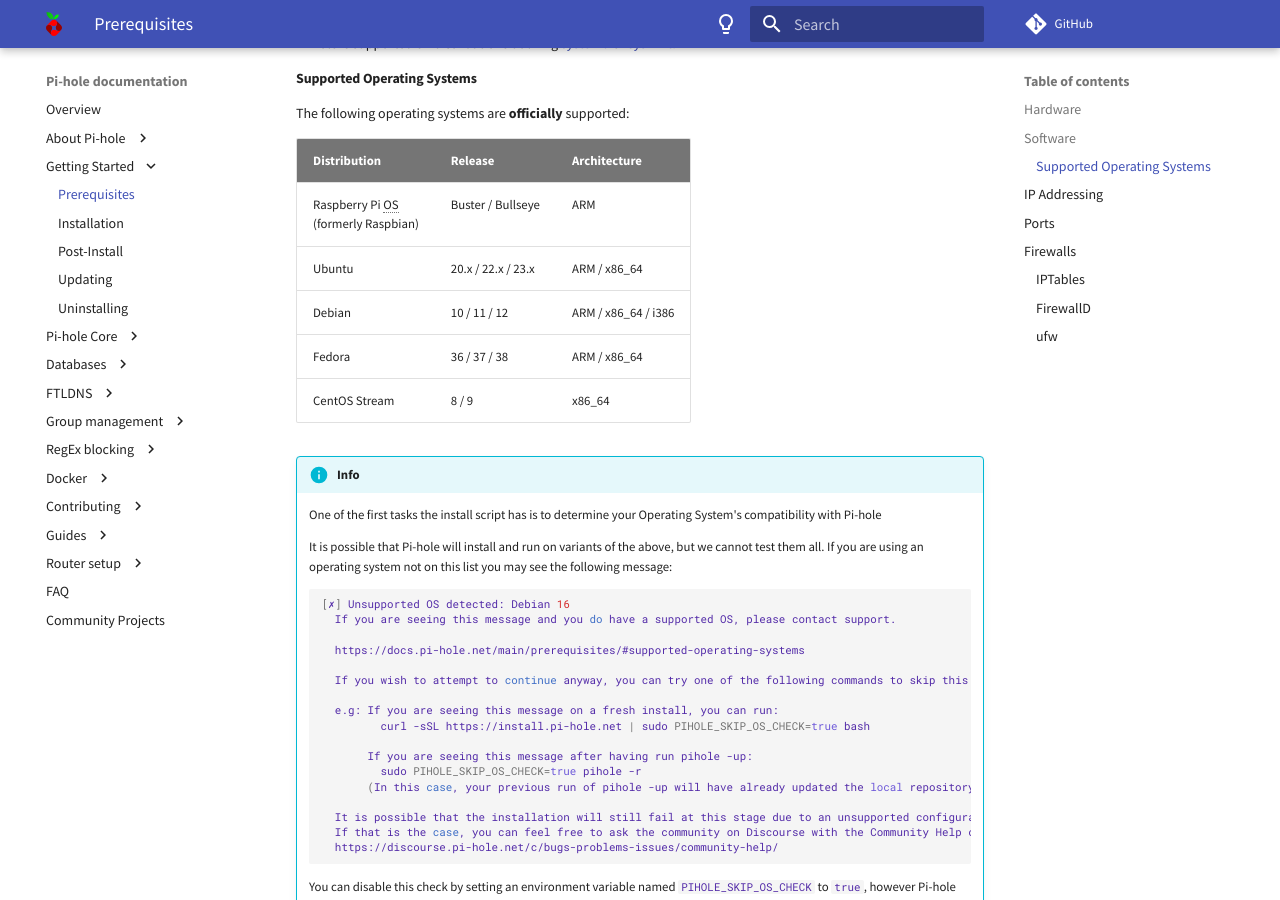
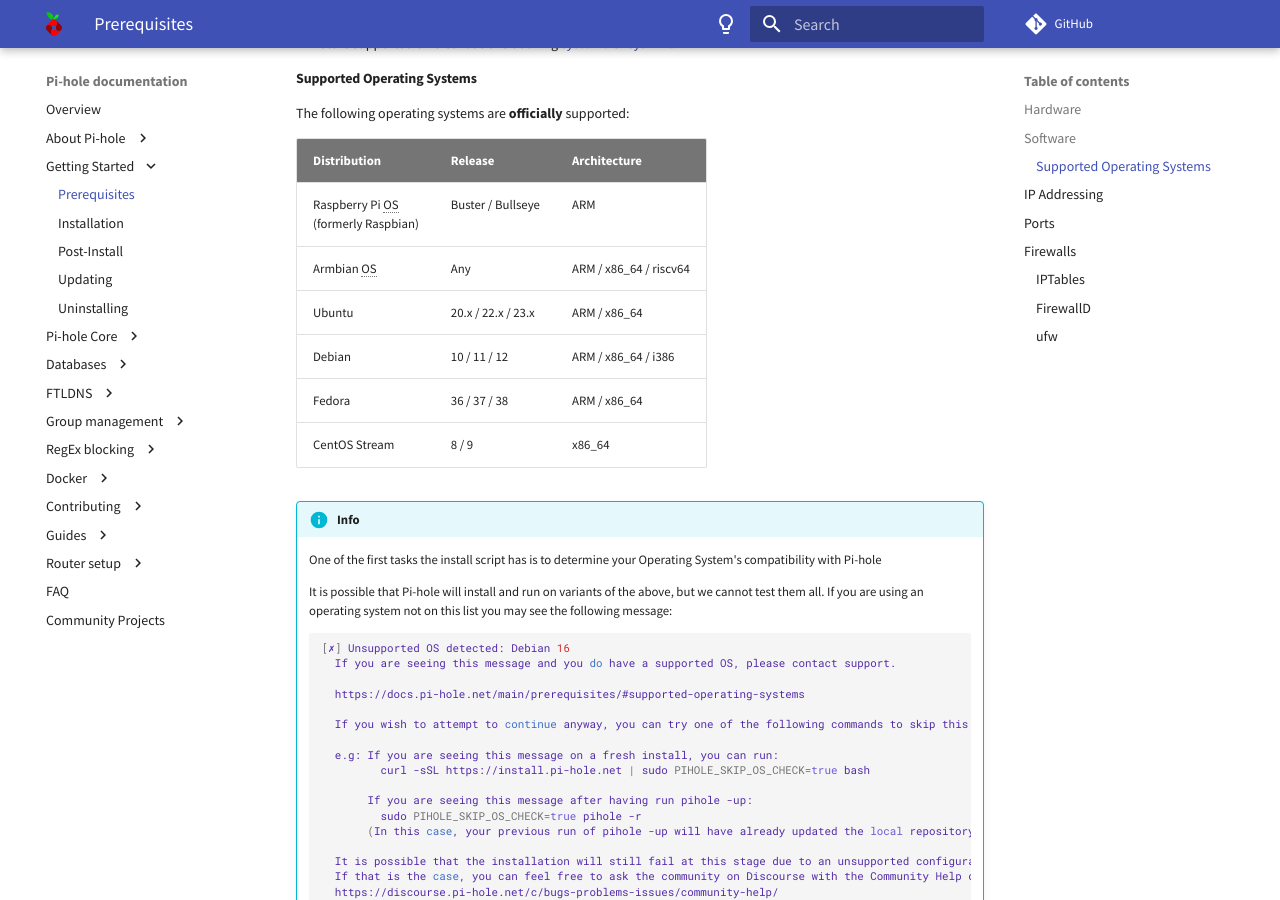
Before and after one commit to pi-hole/docs, an MkDocs documentation site: the page built from docs/main/prerequisites.md, in a window 1280 px wide and 900 px high, scrolled down 492 px. Built offline with MkDocs 1.6.1 and Material for MkDocs 9.7.7, drawn with Linux system fonts in a browser that asks for light colours; comment, search, counter and statistics services are not loaded.

Commit message:
Add Armbian as supported OS
Signed-off-by: Igor <igor@armbian.com>

```diff
--- a/docs/main/prerequisites.md
+++ b/docs/main/prerequisites.md
@@ -28,6 +28,7 @@
 | Distribution | Release          | Architecture        |
 | ------------ | ---------------- | ------------------- |
 | Raspberry Pi OS <br>(formerly Raspbian)     | Buster / Bullseye | ARM                 |
+| Armbian OS   | Any | ARM / x86_64 / riscv64           |
 | Ubuntu       | 20.x / 22.x / 23.x    | ARM / x86_64        |
 | Debian       | 10 / 11 / 12         | ARM / x86_64 / i386 |
 | Fedora       | 36 / 37 / 38     | ARM / x86_64        |
```
